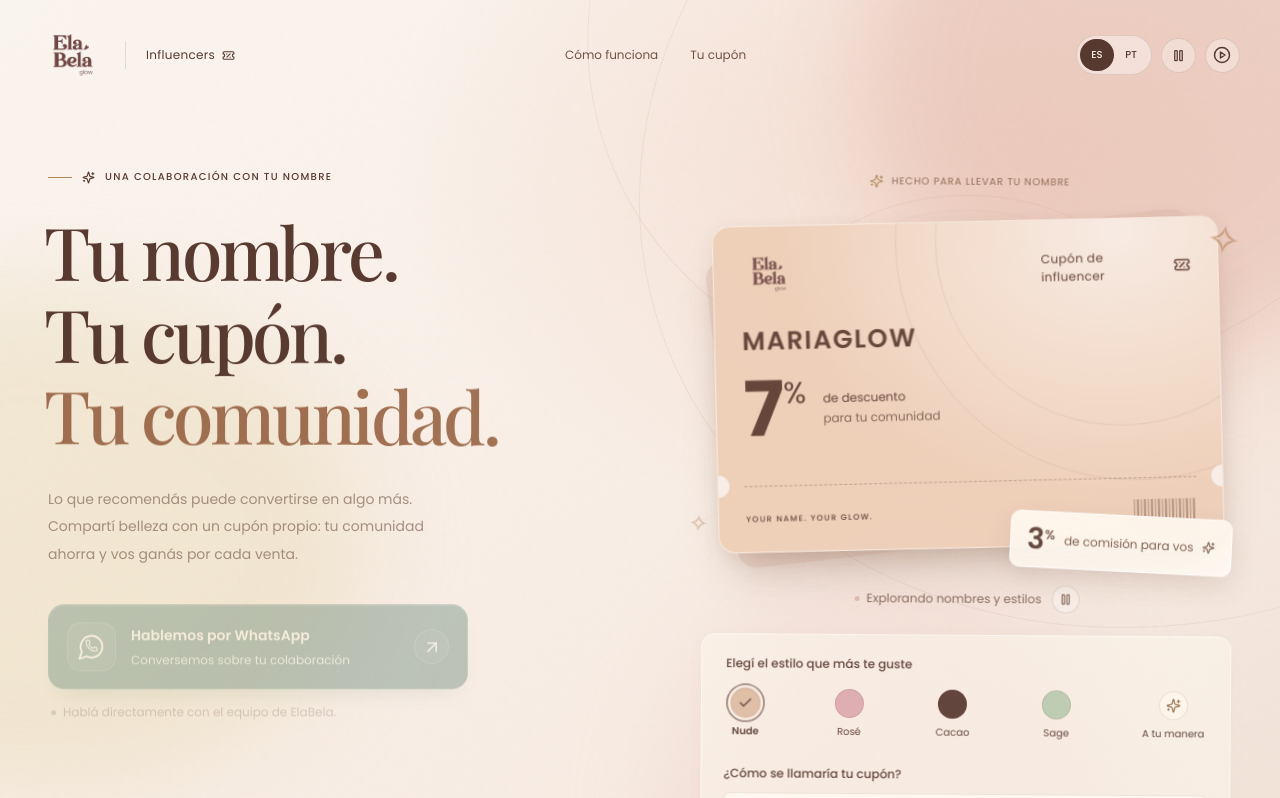
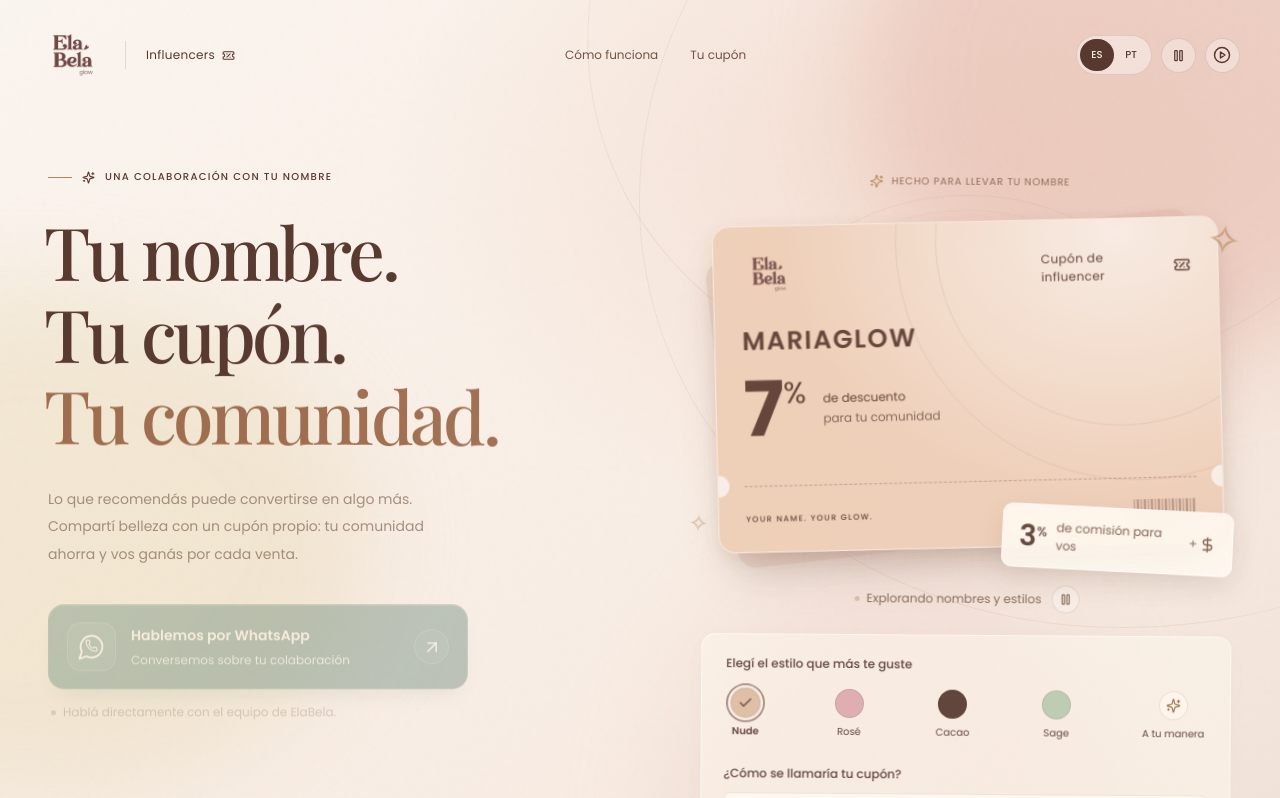
Before and after one commit to Bryan-dev074/influencers-elabela, a React (Vite) app: page / in a window 1280 px wide. Shown: the top 798 px of the page. Built offline with nearby package versions, Linux system fonts and the light colour scheme; a web font is replaced by a local one.

Commit message:
Speed up coupon names and show commission gain icon

```diff
--- a/src/components/CouponShowcase.jsx
+++ b/src/components/CouponShowcase.jsx
@@ -2,8 +2,10 @@
 import {
   Check,
   ChevronRight,
+  DollarSign,
   Pause,
   Play,
+  Plus,
   Sparkles,
   TicketPercent,
 } from 'lucide-react'
@@ -47,8 +49,10 @@
 
   useEffect(() => {
     if (!cycling) return
-    const timer = setInterval(() => {
+    const nameTimer = setInterval(() => {
       setExample((current) => nextExampleIndex(current, EXAMPLE_NAMES.length))
+    }, 2000)
+    const designTimer = setInterval(() => {
       setDesignId(
         (current) =>
           COUPON_DESIGNS[
@@ -59,7 +63,10 @@
           ].id,
       )
     }, 4800)
-    return () => clearInterval(timer)
+    return () => {
+      clearInterval(nameTimer)
+      clearInterval(designTimer)
+    }
   }, [cycling])
 
   const choose = (id) => {
@@ -164,7 +171,10 @@
           </span>
           <div>
             {text.commission}
-            <Sparkles size={13} aria-hidden="true" />
+            <span className="commission-gain" aria-hidden="true">
+              <Plus size={10} strokeWidth={2.2} />
+              <DollarSign size={17} strokeWidth={1.9} />
+            </span>
           </div>
         </div>
       </div>
--- a/src/styles.css
+++ b/src/styles.css
@@ -789,6 +789,12 @@
   align-items: center;
   gap: 9px;
   color: #775544;
+}
+.commission-gain {
+  display: inline-flex;
+  align-items: center;
+  flex-shrink: 0;
+  gap: 1px;
 }
 .example-controls {
   display: flex;
```
Also changed, not shown: 3 other files (tests, documents, lock files or other folders).
